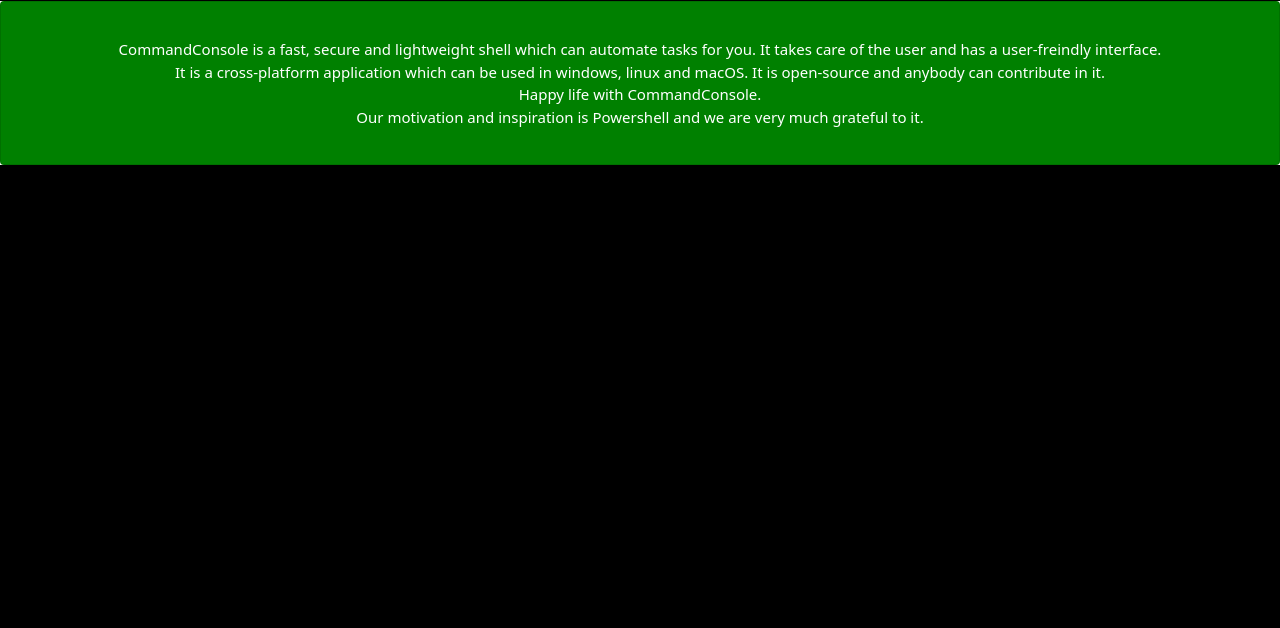
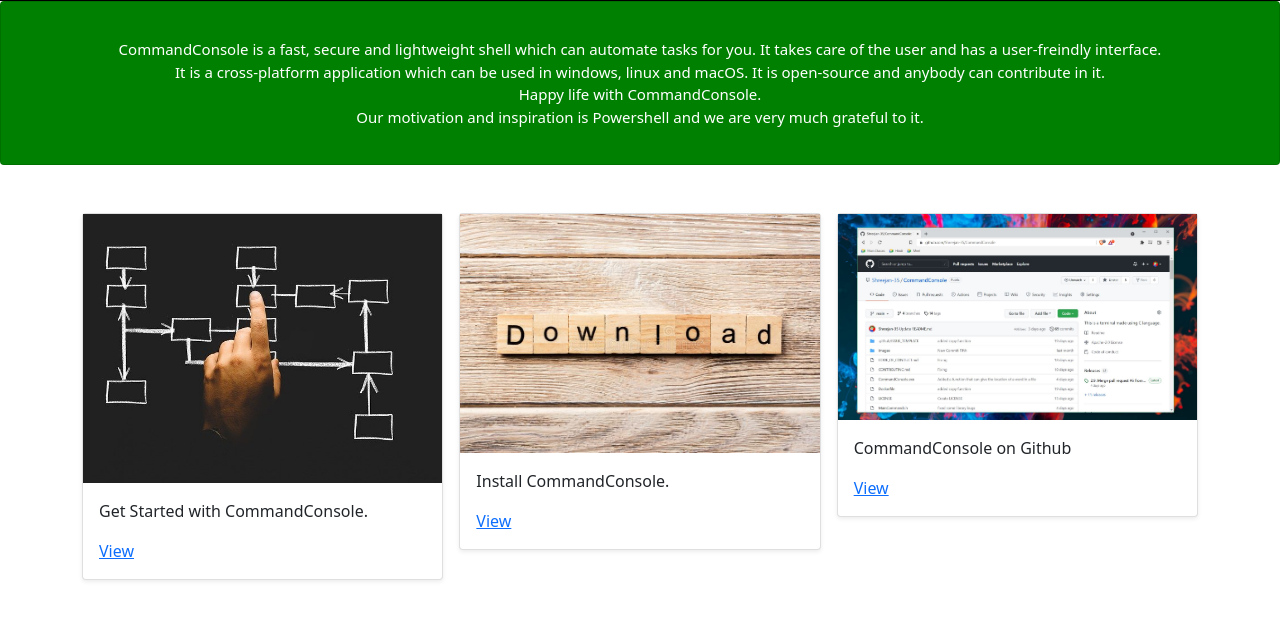
Before and after one commit to Shreejan-35/CommandWeb, a Flask app: page / in a window 1280 px wide. Shown: the part 823-1451 px from the top of the page. Before the commit the page ends 988 px from the top, so only its background shows below. Run offline with Flask 2, Linux system fonts and the light colour scheme.

Commit message:
Added thumbnails and different topics

```diff
--- a/templates/index.html
+++ b/templates/index.html
@@ -1,24 +1,32 @@
-<!doctype html>
+<!DOCTYPE html>
 <html lang="en">
-
   <head>
     <!-- Required meta tags -->
-    <meta charset="utf-8">
-    <meta name="viewport" content="width=device-width, initial-scale=1">
+    <meta charset="utf-8" />
+    <meta name="viewport" content="width=device-width, initial-scale=1" />
 
     <!-- Bootstrap CSS -->
-    <link href="https://cdn.jsdelivr.net/npm/bootstrap@5.1.3/dist/css/bootstrap.min.css" rel="stylesheet"
-        integrity="sha384-1BmE4kWBq78iYhFldvKuhfTAU6auU8tT94WrHftjDbrCEXSU1oBoqyl2QvZ6jIW3" crossorigin="anonymous">
+    <link
+      href="https://cdn.jsdelivr.net/npm/bootstrap@5.1.3/dist/css/bootstrap.min.css"
+      rel="stylesheet"
+      integrity="sha384-1BmE4kWBq78iYhFldvKuhfTAU6auU8tT94WrHftjDbrCEXSU1oBoqyl2QvZ6jIW3"
+      crossorigin="anonymous"
+    />
 
     <title>CommandWeb</title>
   </head>
 
-<body style="align-items: center;">
+  <body style="align-items: center">
     <!--Navbar-->
     <nav class="navbar navbar-expand-lg navbar-dark bg-dark">
       <div class="container-fluid">
         <a href="#" class="navbar-brand">CommandConsole</a>
-            <button type="button" class="navbar-toggler" data-bs-toggle="collapse" data-bs-target="#navbarCollapse">
+        <button
+          type="button"
+          class="navbar-toggler"
+          data-bs-toggle="collapse"
+          data-bs-target="#navbarCollapse"
+        >
           <span class="navbar-toggler-icon"></span>
         </button>
         <div class="collapse navbar-collapse" id="navbarCollapse">
@@ -26,7 +34,6 @@
             <a href="#" class="nav-item nav-link active">Home</a>
             <a href="#" class="nav-item nav-link">Get Started</a>
             <a href="#" class="nav-item nav-link">Installation</a>
-
           </div>
           <div class="navbar-nav ms-auto">
             <a href="#" class="nav-item nav-link">Login</a>
@@ -34,38 +41,101 @@
         </div>
       </div>
     </nav>
-    <div id="carouselExampleCaptions" class="carousel slide" data-bs-ride="carousel">
-        <div class="carousel-indicators">
-
-        </div>
+    <div
+      id="carouselExampleCaptions"
+      class="carousel slide"
+      data-bs-ride="carousel"
+    >
+      <div class="carousel-indicators"></div>
       <div class="carousel-inner">
         <div class="carousel-item active">
-                <img src="static/CommandLogo.png" class="d-block w-100" alt="...">
+          <img src="static/CommandLogo.png" class="d-block w-100" alt="..." />
           <div class="carousel-caption d-none d-md-block">
             <h5>CommandConsole</h5>
             <p>A lightweight, fast and secure shell for all.</p>
           </div>
         </div>
       </div>
-
     </div>
-    <div class="card card-success" style="width: 100%; padding: 20px; background: green;">
+    <div
+      class="card card-success"
+      style="width: 100%; padding: 20px; background: green"
+    >
       <div class="card-body">
-            <p class="card-text" style="font-size: 15px; text-align: center; color: white;">
-                CommandConsole is a fast, secure and lightweight shell which can automate tasks for you. It takes care of the user and has a user-freindly interface.<br>
-                It is a cross-platform application which can be used in windows, linux and macOS. It is open-source and anybody can contribute in it.<br>
-                Happy life with CommandConsole.<br>
-                Our motivation and inspiration is  <a style="text-decoration: none; color: white;" href="https://docs.microsoft.com/en-us/powershell/">Powershell</a> and we are very much grateful to it.
+        <p
+          class="card-text"
+          style="font-size: 15px; text-align: center; color: white"
+        >
+          CommandConsole is a fast, secure and lightweight shell which can
+          automate tasks for you. It takes care of the user and has a
+          user-freindly interface.<br />
+          It is a cross-platform application which can be used in windows, linux
+          and macOS. It is open-source and anybody can contribute in it.<br />
+          Happy life with CommandConsole.<br />
+          Our motivation and inspiration is
+          <a
+            style="text-decoration: none; color: white"
+            href="https://docs.microsoft.com/en-us/powershell/"
+            >Powershell</a
+          >
+          and we are very much grateful to it.
         </p>
-
       </div>
     </div>
 
+    <div class="container my-5">
+      <div class="row row-cols-1 row-cols-sm-2 row-cols-md-3 g-3">
+        <div class="col">
+          <div class="card shadow-sm">
+            <img src="static/Overview.jpg" alt="" />
+
+            <div class="card-body">
+              <p class="card-text">Get Started with CommandConsole.</p>
+              <div class="d-flex justify-content-between align-items-center">
+                <div class="btn-group">
+                  <a href="#">View</a>
+                </div>
+              </div>
+            </div>
+          </div>
+        </div>
+        <div class="col">
+          <div class="card shadow-sm">
+            <img src="static/Download.jpg" alt="" />
+
+            <div class="card-body">
+              <p class="card-text">Install CommandConsole.</p>
+              <div class="d-flex justify-content-between align-items-center">
+                <div class="btn-group">
+                  <a href="#">View</a>
+                </div>
+              </div>
+            </div>
+          </div>
+        </div>
+
+        <div class="col">
+          <div class="card shadow-sm">
+            <img src="static/Github.JPG" alt="" />
+
+            <div class="card-body">
+              <p class="card-text">CommandConsole on Github</p>
+              <div class="d-flex justify-content-between align-items-center">
+                <div class="btn-group">
+                  <a href="https://github.com/Shreejan-35/CommandConsole">View</a>
+                </div>
+              </div>
+            </div>
+          </div>
+        </div>
+      </div>
+    </div>
 
     <!--Javascript-->
-    <script src="https://cdn.jsdelivr.net/npm/bootstrap@5.1.3/dist/js/bootstrap.bundle.min.js"
+    <script
+      src="https://cdn.jsdelivr.net/npm/bootstrap@5.1.3/dist/js/bootstrap.bundle.min.js"
       integrity="sha384-ka7Sk0Gln4gmtz2MlQnikT1wXgYsOg+OMhuP+IlRH9sENBO0LRn5q+8nbTov4+1p"
-        crossorigin="anonymous"></script>
+      crossorigin="anonymous"
+    ></script>
   </body>
-
 </html>
```
Also changed, not shown: static/Download.jpg (added), static/Github.JPG (added), static/Overview.jpg (added). Lines whose indentation alone changed are shown as unchanged.
